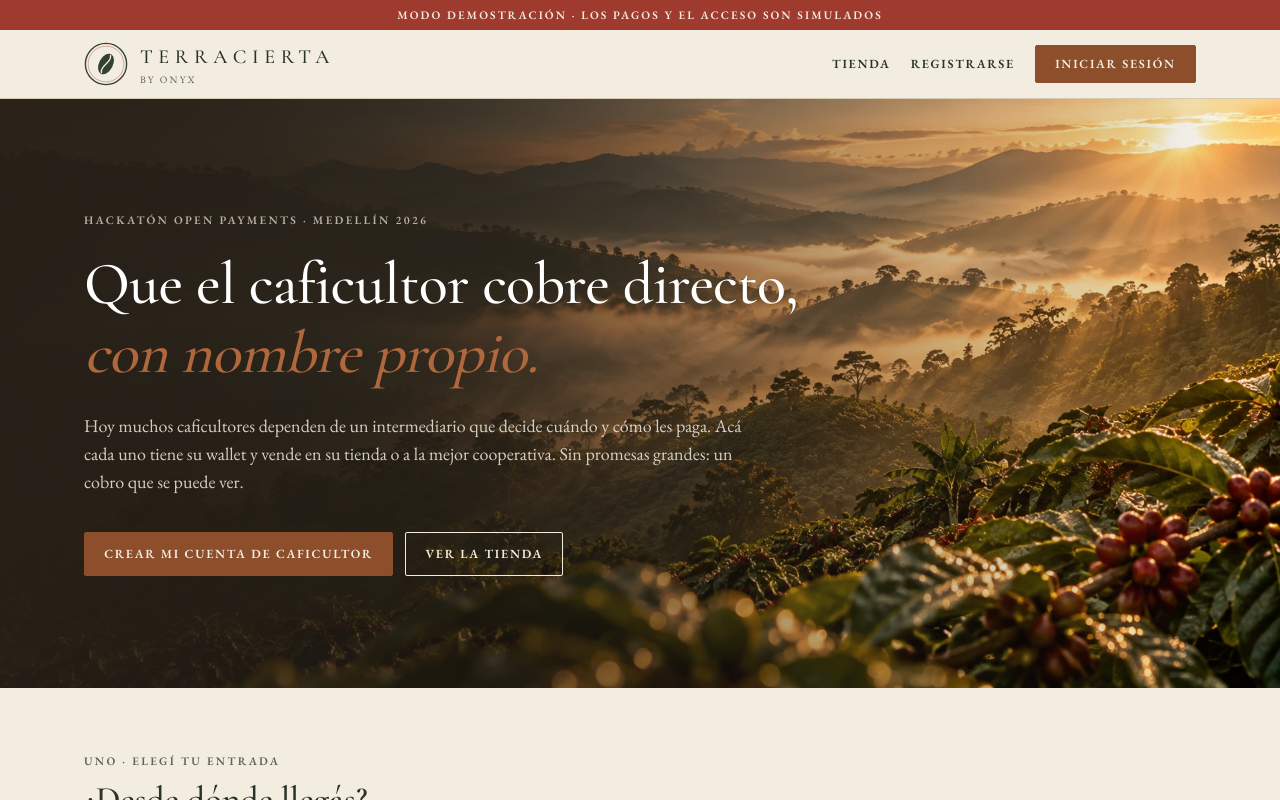
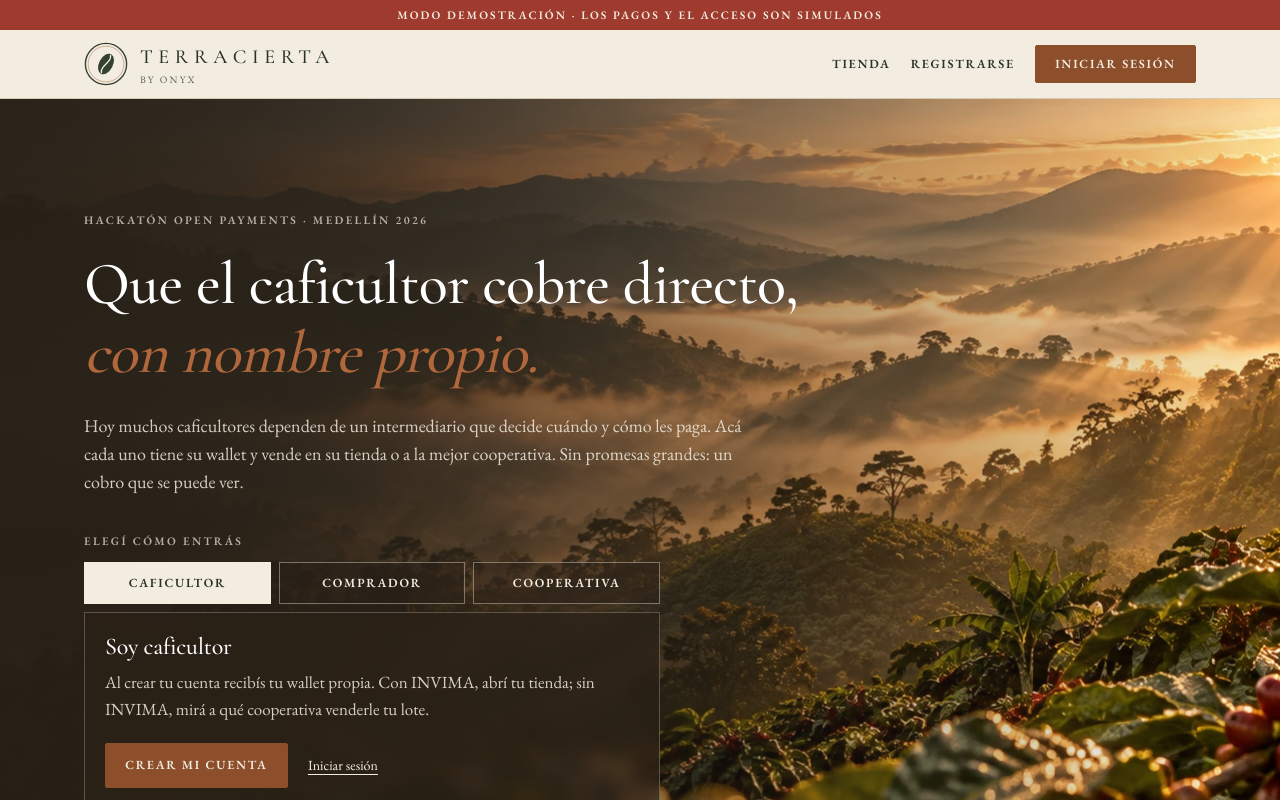
Before and after one commit to SalazarDukeImpactHub/terracierta-by-onyx, a Next.js app: page / in a window 1280 px wide. Shown: the top 800 px of the page. Built offline with nearby package versions, Linux system fonts and the light colour scheme; no server answers.

Commit message:
feat(ui): selector de rol en el encabezado del inicio

```diff
--- a/src/app/page.tsx
+++ b/src/app/page.tsx
@@ -1,16 +1,35 @@
 import Image from "next/image";
 import Link from "next/link";
+import { SelectorRol, type OpcionRol } from "@/components/selector-rol";
 
-const ROLES = [
+interface RolInicio {
+  id: string;
+  etiqueta: string;
+  numeral: string;
+  titulo: string;
+  texto: string;
+  href: string;
+  accion: string;
+  registro: string | null;
+  /** En el selector del encabezado, el botón principal es crear la cuenta (quien llega acá casi siempre es nuevo). */
+  principalEsRegistro?: boolean;
+}
+
+const ROLES: RolInicio[] = [
   {
+    id: "caficultor",
+    etiqueta: "Caficultor",
     numeral: "I",
     titulo: "Soy caficultor",
     texto: "Al crear tu cuenta recibís tu wallet propia. Con INVIMA, abrí tu tienda; sin INVIMA, mirá a qué cooperativa venderle tu lote.",
     href: "/acceso",
     accion: "Iniciar sesión",
     registro: "/registro?rol=caficultor",
+    principalEsRegistro: true,
   },
   {
+    id: "comprador",
+    etiqueta: "Comprador",
     numeral: "II",
     titulo: "Quiero comprar café",
     texto: "Mirá el café de cada finca sin cuenta. Para pagar entrás con tu cuenta: pagás desde tu billetera, directo a su dueño.",
@@ -19,6 +38,8 @@ const ROLES = [
     registro: "/registro?rol=comprador",
   },
   {
+    id: "cooperativa",
+    etiqueta: "Cooperativa",
     numeral: "III",
     titulo: "Soy cooperativa",
     texto: "Revisá las ofertas por lotes que te recomendamos y pagá desde la plataforma.",
@@ -27,6 +48,22 @@ const ROLES = [
     registro: null,
   },
 ];
+
+/** Arma lo que muestra el selector del encabezado a partir de la misma lista de roles que usan las tarjetas. */
+function paraSelector(r: RolInicio): OpcionRol {
+  const { id, etiqueta, titulo, texto } = r;
+  if (r.principalEsRegistro && r.registro) {
+    return { id, etiqueta, titulo, texto, principal: { texto: "Crear mi cuenta", href: r.registro }, secundaria: { texto: r.accion, href: r.href } };
+  }
+  return {
+    id,
+    etiqueta,
+    titulo,
+    texto,
+    principal: { texto: r.accion, href: r.href },
+    secundaria: r.registro ? { texto: "Crear cuenta", href: r.registro } : null,
+  };
+}
 
 const PASOS = [
   "El caficultor recibe una wallet propia: una dirección de cobro que cualquier billetera puede pagar.",
@@ -50,24 +87,17 @@ export default function Inicio() {
         />
         {/* Velo oscuro: deja el texto legible sobre la foto, más fuerte a la izquierda donde va el texto. */}
         <div className="absolute inset-0 -z-10 bg-cafe/65 lg:bg-transparent lg:bg-gradient-to-r lg:from-cafe/85 lg:via-cafe/45 lg:to-transparent" />
-        <div className="mx-auto flex min-h-[30rem] max-w-6xl items-center px-5 py-20 sm:min-h-[36rem] sm:py-28">
+        <div className="mx-auto flex min-h-[30rem] max-w-6xl items-center px-5 py-8 sm:min-h-[36rem] sm:py-28">
           <div>
             <p className="etiqueta !text-crema/70">Hackatón Open Payments · Medellín 2026</p>
-            <h1 className="mt-5 max-w-3xl text-5xl text-white sm:text-6xl">
+            <h1 className="mt-4 max-w-3xl text-4xl text-white sm:mt-5 sm:text-6xl">
               Que el caficultor cobre directo, <em className="text-cobre">con nombre propio.</em>
             </h1>
-            <p className="mt-6 max-w-2xl text-lg text-crema/85">
+            <p className="mt-4 max-w-2xl text-base text-crema/85 sm:mt-6 sm:text-lg">
               Hoy muchos caficultores dependen de un intermediario que decide cuándo y cómo les paga. Acá cada uno tiene
               su wallet y vende en su tienda o a la mejor cooperativa. Sin promesas grandes: un cobro que se puede ver.
             </p>
-            <div className="mt-9 flex flex-wrap gap-3">
-              <Link href="/registro?rol=caficultor" className="btn">
-                Crear mi cuenta de caficultor
-              </Link>
-              <Link href="/tienda" className="btn btn-borde !border-crema !text-crema hover:!bg-crema hover:!text-tinta">
-                Ver la tienda
-              </Link>
-            </div>
+            <SelectorRol roles={ROLES.map(paraSelector)} />
           </div>
         </div>
       </section>
--- /dev/null
+++ b/src/components/selector-rol.tsx
@@ -0,0 +1,105 @@
+"use client";
+
+import Link from "next/link";
+import { useId, useRef, useState } from "react";
+
+export interface EnlaceRol {
+  texto: string;
+  href: string;
+}
+
+export interface OpcionRol {
+  id: string;
+  etiqueta: string;
+  titulo: string;
+  texto: string;
+  /** Botón principal del panel. */
+  principal: EnlaceRol;
+  /** Enlace secundario (por ejemplo, el otro camino: iniciar sesión o crear cuenta). */
+  secundaria: EnlaceRol | null;
+}
+
+/**
+ * Selector de rol del inicio: el visitante elige quién es y ve solo lo suyo, con su acción principal, sin bajar por la
+ * página. Patrón WAI-ARIA de pestañas: flechas izquierda/derecha cambian de rol, Inicio y Fin saltan a los extremos.
+ */
+export function SelectorRol({ roles }: { roles: OpcionRol[] }) {
+  const base = useId();
+  const [activo, setActivo] = useState(0);
+  const pestanas = useRef<(HTMLButtonElement | null)[]>([]);
+
+  function elegir(i: number) {
+    setActivo(i);
+    pestanas.current[i]?.focus();
+  }
+
+  function alPulsar(e: React.KeyboardEvent, i: number) {
+    const ultimo = roles.length - 1;
+    const destino =
+      e.key === "ArrowRight" ? (i + 1) % roles.length
+      : e.key === "ArrowLeft" ? (i - 1 + roles.length) % roles.length
+      : e.key === "Home" ? 0
+      : e.key === "End" ? ultimo
+      : null;
+    if (destino === null) return;
+    e.preventDefault();
+    elegir(destino);
+  }
+
+  const rol = roles[activo];
+
+  return (
+    <div className="mt-7 max-w-xl sm:mt-9">
+      <p className="etiqueta !text-crema/70">Elegí cómo entrás</p>
+
+      <div role="tablist" aria-label="Tu rol en Terracierta" className="mt-3 grid grid-cols-3 gap-2">
+        {roles.map((r, i) => {
+          const seleccionado = i === activo;
+          return (
+            <button
+              key={r.id}
+              ref={(el) => {
+                pestanas.current[i] = el;
+              }}
+              id={`${base}-tab-${r.id}`}
+              role="tab"
+              type="button"
+              aria-selected={seleccionado}
+              aria-controls={`${base}-panel`}
+              tabIndex={seleccionado ? 0 : -1}
+              onClick={() => setActivo(i)}
+              onKeyDown={(e) => alPulsar(e, i)}
+              className={`border px-1.5 py-2.5 text-[0.66rem] font-semibold uppercase tracking-[0.06em] transition-colors sm:px-3 sm:text-[0.78rem] sm:tracking-[0.14em] ${
+                seleccionado
+                  ? "border-crema bg-crema text-tinta"
+                  : "border-crema/40 bg-cafe/50 text-crema hover:border-crema hover:bg-cafe/70"
+              }`}
+            >
+              {r.etiqueta}
+            </button>
+          );
+        })}
+      </div>
+
+      <div
+        role="tabpanel"
+        id={`${base}-panel`}
+        aria-labelledby={`${base}-tab-${rol.id}`}
+        className="mt-2 border border-crema/25 bg-cafe/70 p-4 backdrop-blur-sm sm:p-5"
+      >
+        <h2 className="font-titulo text-2xl text-white">{rol.titulo}</h2>
+        <p className="mt-2 text-crema/85">{rol.texto}</p>
+        <div className="mt-5 flex flex-wrap items-center gap-x-5 gap-y-2">
+          <Link href={rol.principal.href} className="btn">
+            {rol.principal.texto}
+          </Link>
+          {rol.secundaria && (
+            <Link href={rol.secundaria.href} className="text-sm text-crema underline underline-offset-4 hover:text-cobre">
+              {rol.secundaria.texto}
+            </Link>
+          )}
+        </div>
+      </div>
+    </div>
+  );
+}
```
